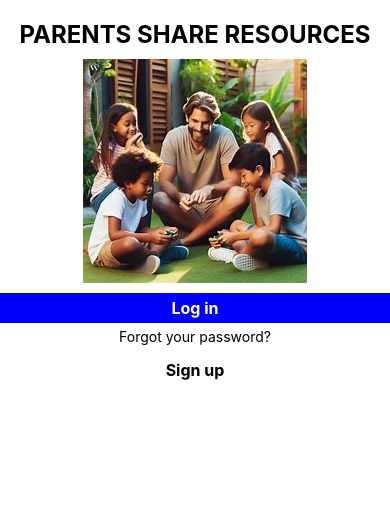
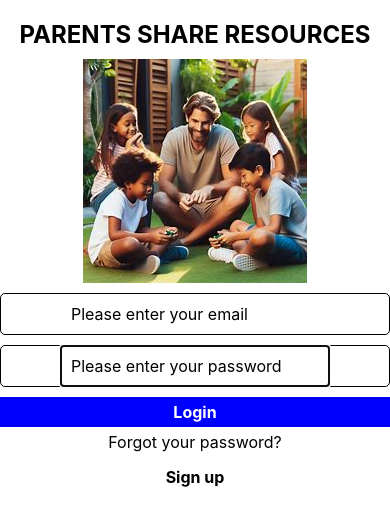
Before and after one commit to alannguyen9/parentsshare, a React Native app: screen / in a window 390 px wide. Shown: the top 526 px of the page. Built offline with nearby package versions, Linux system fonts and the light colour scheme.

Commit message:
add INPUTTEXT fields on LOGIN page

```diff
--- a/src/components/button1/index.js
+++ b/src/components/button1/index.js
@@ -6,14 +6,14 @@ import styles from "./styles";
 
 
 
-const Button1=() => {
+const Button1=({name}) => {
     const buttonClicked=()=>{
         //checking internally
         console.log("Button is clicked")
     }
     return (
         <TouchableOpacity onPress={buttonClicked()} style={styles.buttonContainer}>
-            <Text style={styles.buttonText}> Log in </Text>
+            <Text style={styles.buttonText}> {name} </Text>
         </TouchableOpacity>
     );
 
--- a/src/components/button2/index.js
+++ b/src/components/button2/index.js
@@ -2,14 +2,14 @@ import React from "react";
 import { Pressable,Text } from "react-native";
 import styles from "../button2/styles";
 
-const Button2=() => {
+const Button2=({name}) => {
     const button2Clicked=() => {
         //checking internally
         console.log("Button is clicked")
     }
     return (
-        <Pressable onPress={button2Clicked} style={styles.buttonContainer}>
-            <Text style={styles.buttonText}>Sign up</Text>
+        <Pressable hitSlop='20' onPress={button2Clicked} style={styles.buttonContainer}>
+            <Text style={styles.buttonText}>{name}</Text>
         </Pressable>
     );
 
--- /dev/null
+++ b/src/components/input1/index.js
@@ -0,0 +1,15 @@
+import React from "react";
+import { TextInput, View } from "react-native";
+import styles from "../input1/styles";
+
+const Input1=({placeholder}) => {
+    return (
+        <View style={styles.inputContainer}>
+            <TextInput style={styles.inputStyle}
+            placeholder={placeholder} autoFocus={true}/>
+        </View>
+    );
+};
+
+
+export default React.memo(Input1);
--- /dev/null
+++ b/src/components/input1/styles.js
@@ -0,0 +1,16 @@
+import { StyleSheet } from "react-native";
+
+const styles=StyleSheet.create({
+    inputContainer: {
+        borderWidth: 1,
+        borderRadius: 5,
+        alignItems: "center",
+        marginBottom: 10
+    },
+    inputStyle: {
+        padding: 10,
+        fontSize: 16
+    }
+})
+
+export default styles;
--- a/src/screens/login/index.js
+++ b/src/screens/login/index.js
@@ -3,17 +3,19 @@ import { View,Text, SafeAreaView, Image, TouchableOpacity } from "react-native";
 import styles from "./styles";
 import Button1 from "../../components/button1";
 import Button2 from "../../components/button2";
+import Input1 from "../../components/input1"
 
 const Login=() => {
     return (
         <SafeAreaView>
         <View>
             <Text style={styles.Title}>PARENTS SHARE RESOURCES</Text>
-            {/*styles.image co loi gi*/}
             <Image style={styles.image} source={require("../../assets/first_screen.jpg")}/>
-            <Button1 />
+            <Input1 placeholder="Please enter your email"/>
+            <Input1 placeholder="Please enter your password"/>
+            <Button1 name="Login"/>
             <Text style={styles.SubTitle}>Forgot your password?</Text>
-            <Button2 />
+            <Button2 name="Sign up"/>
 
         </View>
         </SafeAreaView>
--- a/src/screens/login/styles.js
+++ b/src/screens/login/styles.js
@@ -19,7 +19,7 @@ const styles=StyleSheet.create({
         marginBottom: 10
     },
     SubTitle: {
-        fontSize:14,
+        fontSize:16,
         textAlign: 'center',
         paddingTop: 5,
         marginBottom: 10
```
